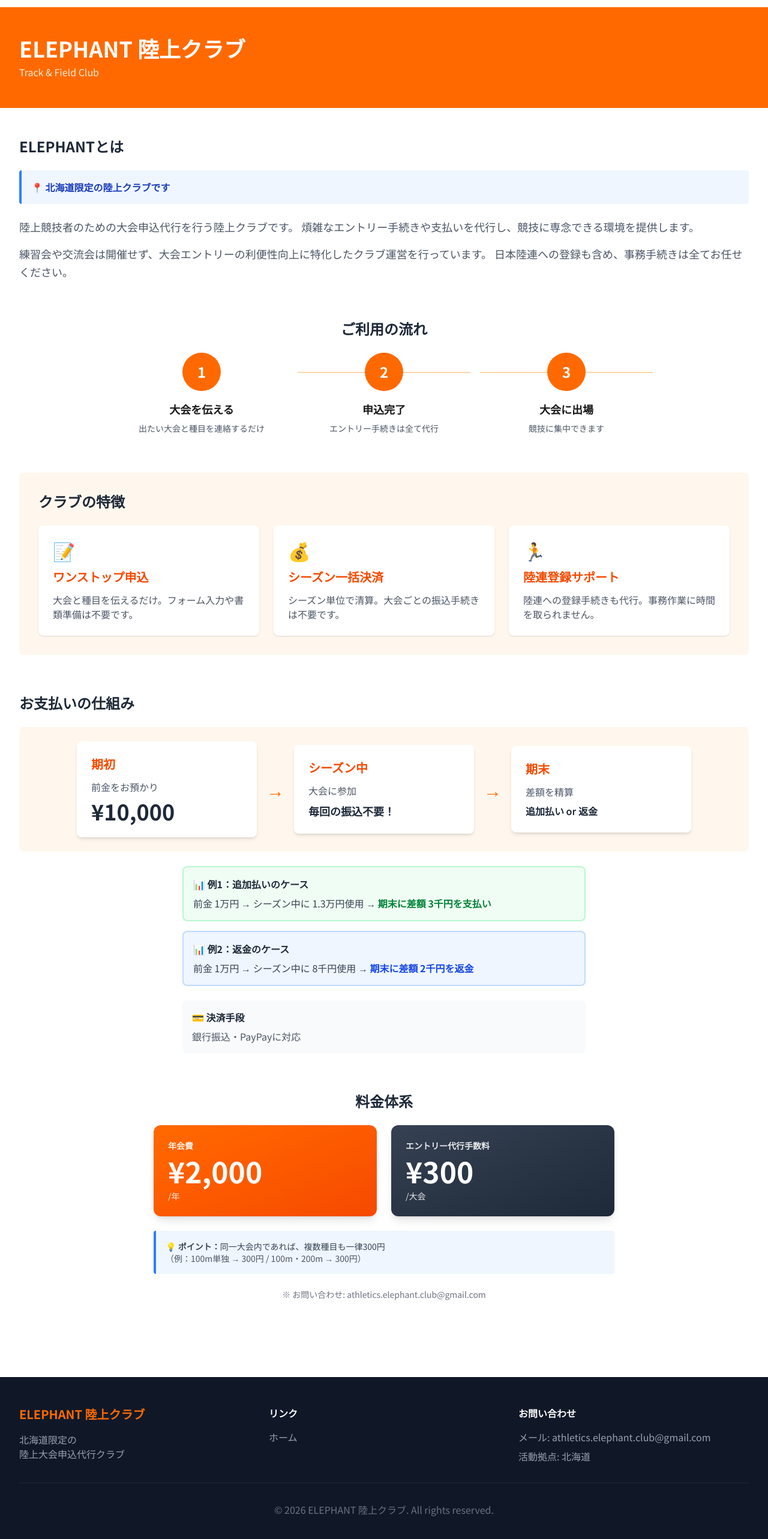
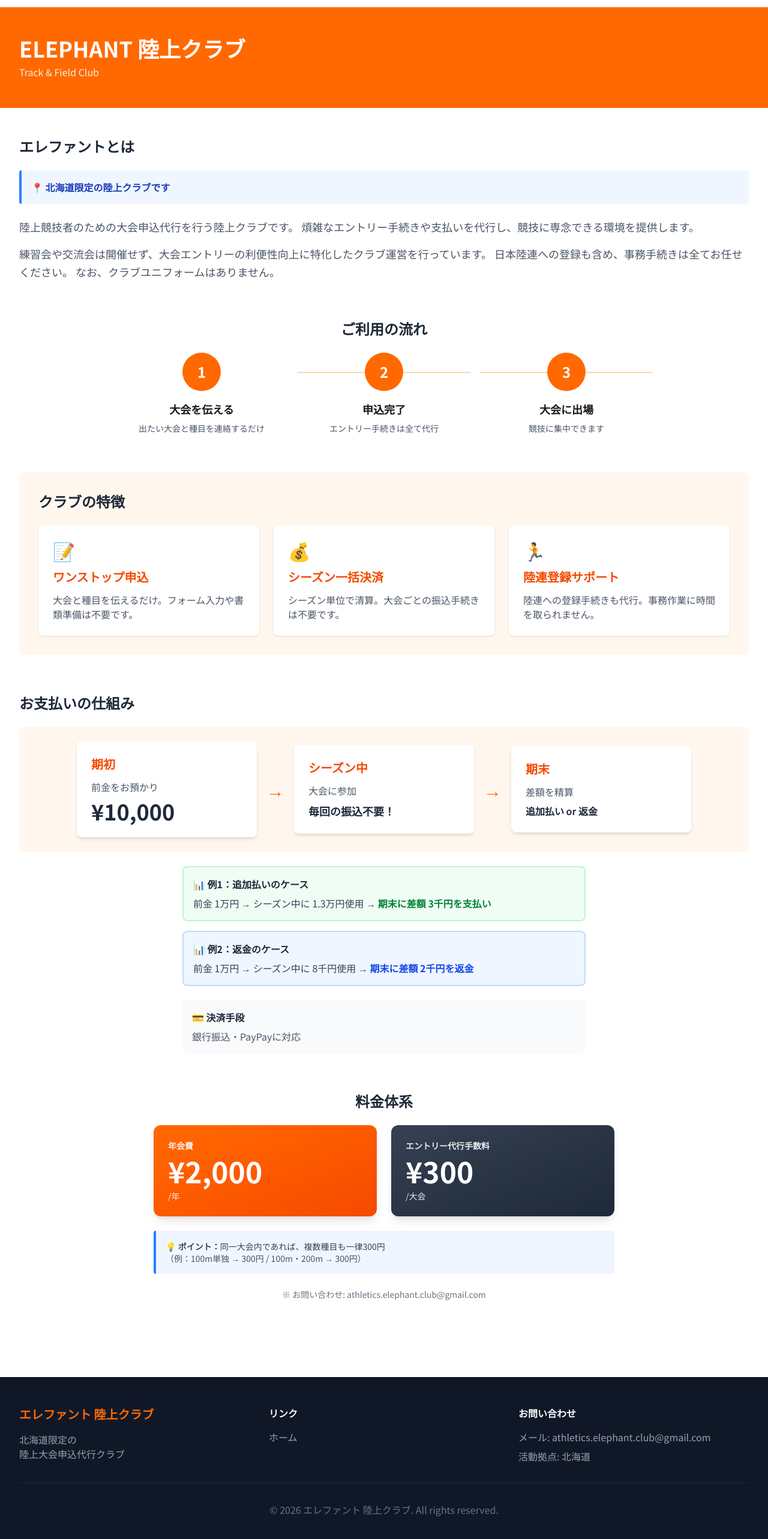
Before and after one commit to koya1127/elephant, a Next.js app in the folder apps/public-web/: page / in a window 1280 px wide. Shown: the part 116-2682 px from the top of the page at 60% size. Built offline with nearby package versions, Linux system fonts and the light colour scheme.

Commit message:
fix: ELEPHANTをエレファントに変更、クラブユニフォームなしの記載を追加

```diff
--- a/apps/public-web/src/app/page.tsx
+++ b/apps/public-web/src/app/page.tsx
@@ -19,7 +19,7 @@
       <div className="max-w-7xl mx-auto px-4 sm:px-6 lg:px-8">
         {/* Introduction */}
         <section className="mb-16">
-          <h2 className="text-2xl font-bold mb-6 text-gray-800">ELEPHANTとは</h2>
+          <h2 className="text-2xl font-bold mb-6 text-gray-800">エレファントとは</h2>
           <div className="bg-blue-50 border-l-4 border-blue-500 p-4 mb-6 rounded">
             <p className="text-blue-800 font-semibold">📍 北海道限定の陸上クラブです</p>
           </div>
@@ -31,6 +31,7 @@
             <p className="text-lg leading-relaxed">
               練習会や交流会は開催せず、大会エントリーの利便性向上に特化したクラブ運営を行っています。
               日本陸連への登録も含め、事務手続きは全てお任せください。
+              なお、クラブユニフォームはありません。
             </p>
           </div>
         </section>
--- a/apps/public-web/src/components/Footer.tsx
+++ b/apps/public-web/src/components/Footer.tsx
@@ -7,7 +7,7 @@
         <div className="grid grid-cols-1 md:grid-cols-3 gap-8">
           <div>
             <h3 className="text-xl font-bold text-orange-500 mb-4">
-              ELEPHANT 陸上クラブ
+              エレファント 陸上クラブ
             </h3>
             <p className="text-gray-400">
               北海道限定の
@@ -37,7 +37,7 @@
         </div>
 
         <div className="border-t border-gray-800 mt-8 pt-8 text-center text-gray-500">
-          <p>&copy; {new Date().getFullYear()} ELEPHANT 陸上クラブ. All rights reserved.</p>
+          <p>&copy; {new Date().getFullYear()} エレファント 陸上クラブ. All rights reserved.</p>
         </div>
       </div>
     </footer>
```
